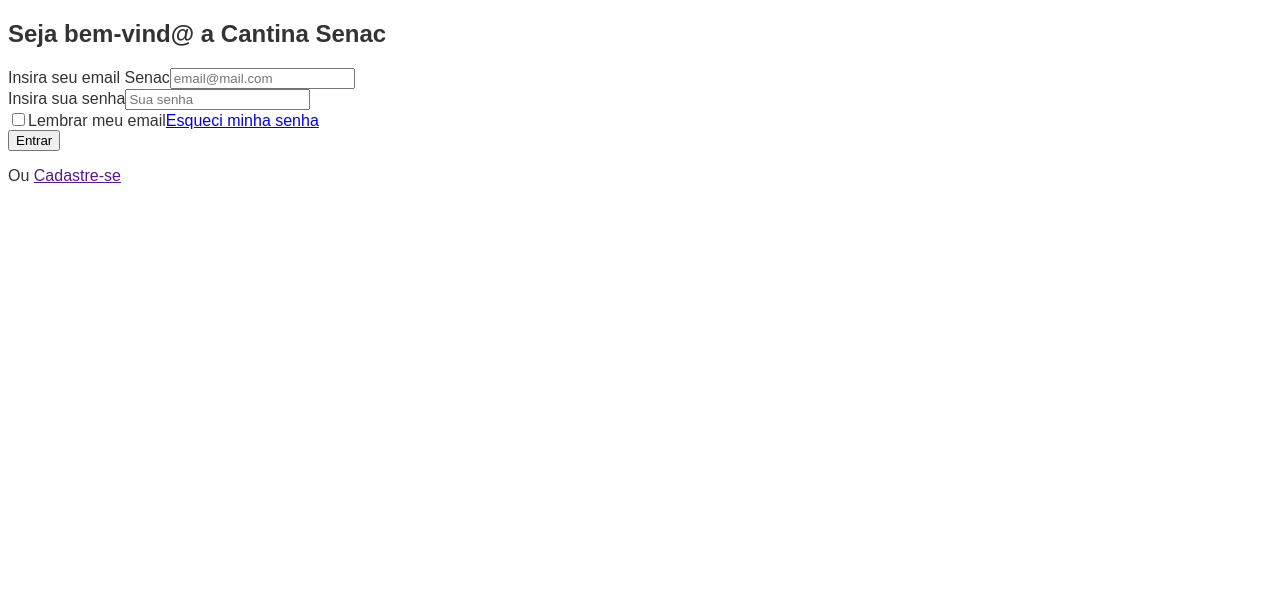
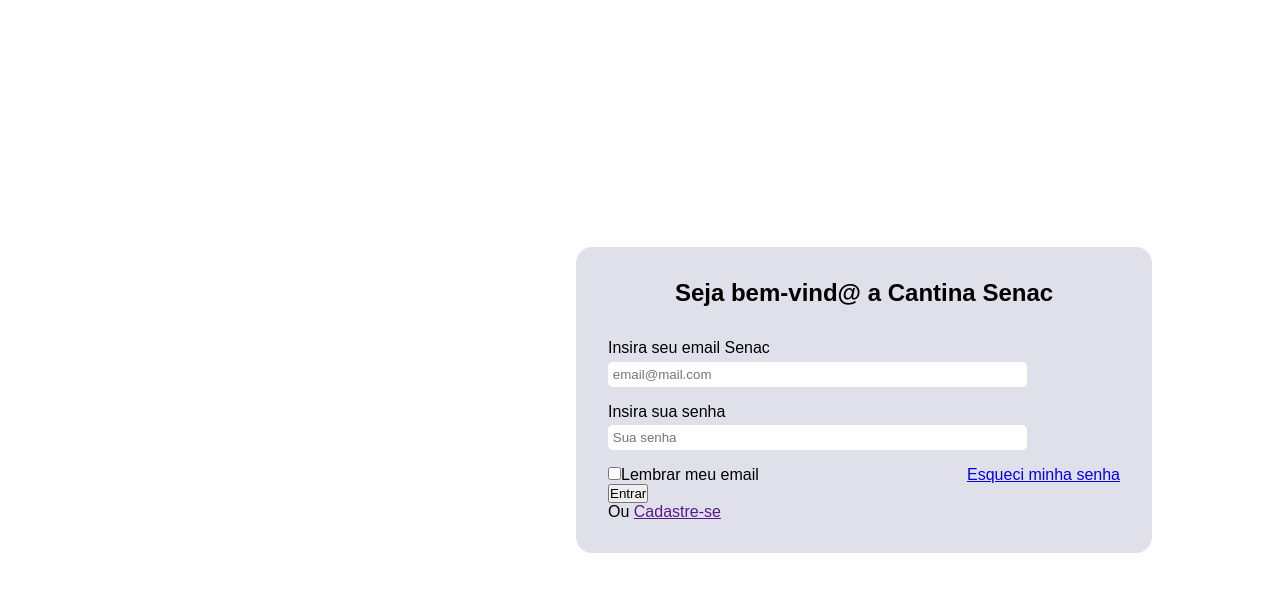
Before and after one commit to prof-lucas-senac/cantina-senac-front-end, an Angular app in the folder CantinaSenac/: page / in a window 1280 px wide. Shown: the top 592 px of the page. Built offline with nearby package versions, Linux system fonts and the light colour scheme.

Commit message:
Criação do css/(não terminei) da parte do login

```diff
--- a/CantinaSenac/src/app/login/login.component.css
+++ b/CantinaSenac/src/app/login/login.component.css
@@ -0,0 +1,43 @@
+.div-principal {
+    display: flex;
+    justify-content: flex-end;
+    align-items: center;
+    height: 100%;
+    width: 100%;
+}
+
+.div-form {
+    background-color: #e0e0eb;
+    padding: 2rem;
+    border-radius: 1rem;
+    margin-right: 10%;
+    width: 40%;
+}
+
+.titulo {
+    display: flex;
+    justify-content: center;
+    align-items: center;
+    margin-bottom: 2rem;
+}
+
+.div-input {
+    margin-bottom: 1rem;
+}
+
+.div-input label {
+    display: block;
+    margin-bottom: 0.3rem;
+}
+
+.div-input input {
+    width: 80%;
+    padding: 0.3rem;
+    border: none;
+    border-radius: 0.3rem;
+}
+
+.div-lembrar-esqueci {
+    display: flex;
+    justify-content: space-between;
+}
--- a/CantinaSenac/src/app/login/login.component.html
+++ b/CantinaSenac/src/app/login/login.component.html
@@ -1,20 +1,23 @@
-<div>
-    <div>
+<div class="div-principal">
+    <div class="div-form">
+        <div class="titulo">
             <h2>Seja bem-vind@ a Cantina Senac</h2>
         </div>
         <form>
-        <div>
+            <div class="div-input">
                 <label for="email">Insira seu email Senac</label>
                 <input type="email" placeholder="email@mail.com" id="email">
             </div>
-        <div>
+            <div class="div-input">
                 <label for="senha">Insira sua senha</label>
                 <input type="password" placeholder="Sua senha" id="senha">
             </div>
         </form>
+        <div class="div-lembrar-esqueci">
             <div>
                 <input type="checkbox" id="checkbox-lembrar-email">
                 <label for="checkbox-lembrar-email">Lembrar meu email</label>
+            </div>
             <a href="#">Esqueci minha senha</a>
         </div>
         <div>
@@ -22,3 +25,4 @@
         </div>
         <p>Ou <a href="">Cadastre-se</a></p>
     </div>
+</div>
--- a/CantinaSenac/src/styles.css
+++ b/CantinaSenac/src/styles.css
@@ -1,14 +1,11 @@
-/* You can add global styles to this file, and also import other style files */
-body {
-    font-family: Arial, Helvetica, sans-serif;
-    font-size: 16px;
-    font-weight: 1.6;
-    color: #333;
-    background-color: white;
+* {
+    margin: 0;
+    padding: 0;
 }
 
-header {
-    background-color: black;
-    color: white;
-    text-align: center;
+body {
+    font-family: "Arial";
+    height: 100vh;
+    background-color: white;
+    font-size: 16px;
 }
```
Lines whose indentation alone changed are shown as unchanged.
